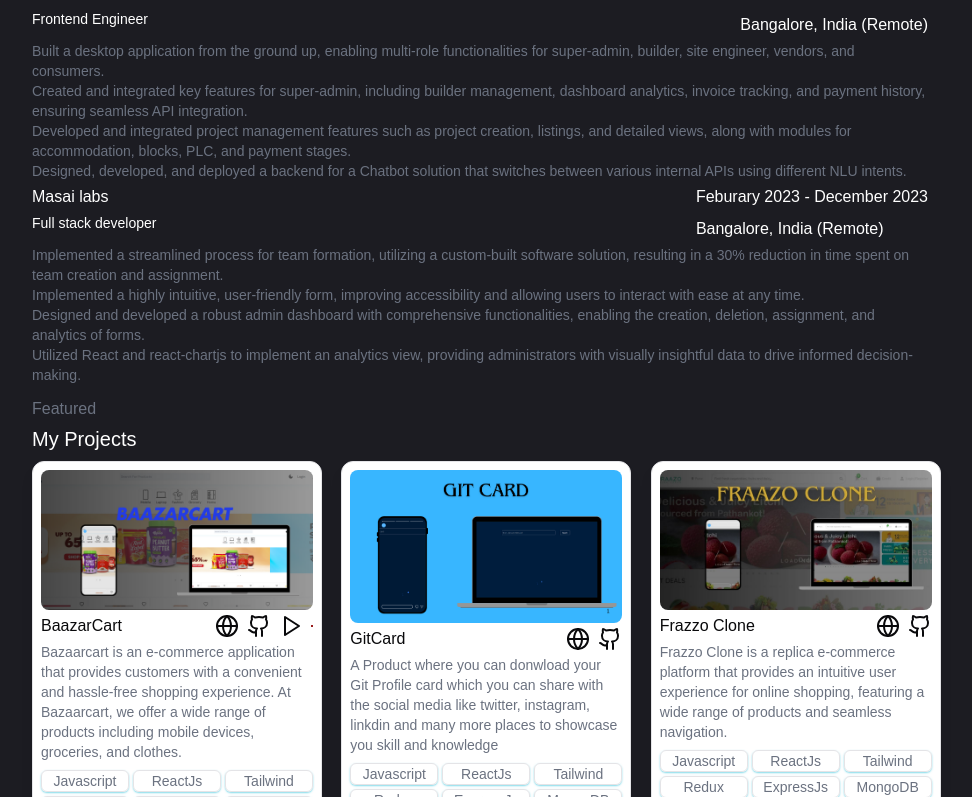
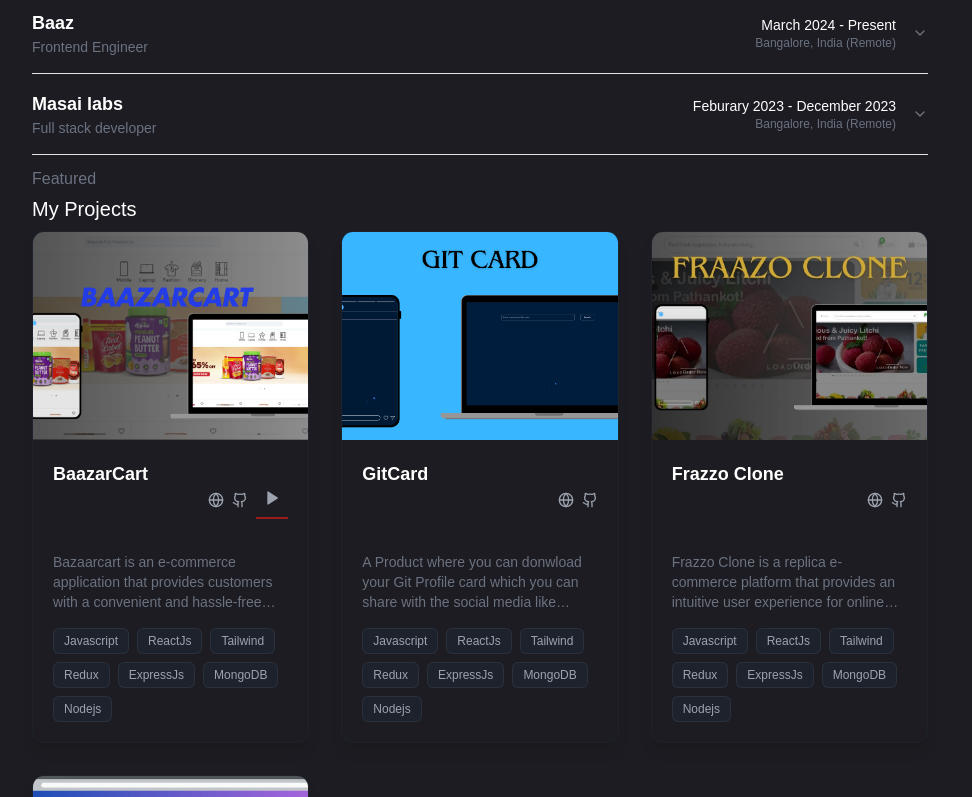
Before and after one commit to hemant069/New-Portfolio, a Next.js app: page / in a window 1280 px wide. Shown: the part 623-1420 px from the top of the page, without its empty margins (160-1132 px from the left). Built offline with nearby package versions, Linux system fonts and the light colour scheme.

Commit message:
card component added with some microinteraction

```diff
--- a/components/ProjectCard.tsx
+++ b/components/ProjectCard.tsx
@@ -3,76 +3,202 @@ import React, { useState } from "react";
 import {
   Card,
   CardContent,
-  CardDescription,
-  CardFooter,
-  CardHeader,
-  CardTitle,
 } from "@/components/ui/card";
 import Image from "next/image";
-import { Button } from "./ui/button";
-import Eg from "../public/my_ai_img-removebg-preview (1).png";
-
-import ReactPlayer from "react-player";
-import VideoComponent from "./ui/VideoComponent";
 import { Dialog, DialogTrigger } from "./ui/dialog";
 import Link from "next/link";
 import { projectTypes } from "@/types/projectTypes";
 import { Github, Globe, Play } from "lucide-react";
+import { motion } from "framer-motion";
+import VideoComponent from "./ui/VideoComponent";
 
-const ProjectCard = ({ data }: { data: projectTypes }) => {
+const ProjectCard = ({ data, index }: { data: projectTypes; index?: number }) => {
   const [isVideo, setisVideo] = useState(false);
+  const [isHovered, setIsHovered] = useState(false);
+
   return (
-    <>
-      <Card className="m-auto hover:scale-105 ease-in-out duration-150 cursor-pointer shadow-lg   ">
-        <CardContent className="w-[18rem] h-[26rem] p-2 rounded-lg m-auto">
+    <motion.div
+      initial={{ opacity: 0, y: 20 }}
+      animate={{ opacity: 1, y: 0 }}
+      transition={{ duration: 0.4, delay: (index || 0) * 0.1 }}
+      whileHover={{ y: -4 }}
+      className="w-full max-w-sm sm:max-w-md md:max-w-sm lg:max-w-sm xl:max-w-sm mx-auto"
+    >
+      <Card
+        className="group relative overflow-hidden bg-[#1c1c22] border border-gray-800/50 shadow-lg hover:shadow-xl hover:shadow-indigo-500/10 transition-all duration-300 h-full flex flex-col"
+        onMouseEnter={() => setIsHovered(true)}
+        onMouseLeave={() => setIsHovered(false)}
+      >
+        <CardContent className="p-0 flex flex-col h-full">
+          {/* Image Container */}
+          <div className="relative overflow-hidden">
+            <motion.div
+              whileHover={{ scale: 1.03 }}
+              transition={{ duration: 0.3, ease: "easeOut" }}
+              className="w-full"
+            >
               <Image
                 src={data.img}
-            width={350}
+                width={400}
                 height={250}
-            className="w-full rounded-lg object-cover "
+                className="w-full h-40 sm:h-44 md:h-48 lg:h-52 object-cover"
                 alt={`${data.name} project image`}
               />
-          <div className="flex  w-full items-center justify-between">
-            <p className="">{data.name}</p>
-            <div className="flex items-center justify-between gap-2 ">
+            </motion.div>
 
-              <Link href={data.live_link}>
-                <Globe />
+            {/* Overlay on Hover - Desktop/Tablet */}
+            <motion.div
+              initial={{ opacity: 0 }}
+              animate={{ opacity: isHovered ? 1 : 0 }}
+              transition={{ duration: 0.2 }}
+              className="absolute inset-0 bg-black/40 hidden sm:flex items-center justify-center gap-3 sm:gap-4"
+            >
+              <motion.div
+                initial={{ scale: 0.8, opacity: 0 }}
+                animate={{
+                  scale: isHovered ? 1 : 0.8,
+                  opacity: isHovered ? 1 : 0
+                }}
+                transition={{ duration: 0.2 }}
+                whileHover={{ scale: 1.1 }}
+                whileTap={{ scale: 0.95 }}
+              >
+                <Link
+                  href={data.live_link}
+                  target="_blank"
+                  rel="noopener noreferrer"
+                  className="flex items-center justify-center w-9 h-9 sm:w-10 sm:h-10 rounded-full bg-white/20 backdrop-blur-sm border border-white/30 hover:bg-white/30 transition-colors"
+                >
+                  <Globe className="w-3.5 h-3.5 sm:w-4 sm:h-4 text-white" />
                 </Link>
+              </motion.div>
 
-
-              <Link href={data.github_link}>
-                <Github />
-              </Link>
-
-              {!data.video ? null : (
+              {data.video && (
+                <motion.div
+                  initial={{ scale: 0.8, opacity: 0 }}
+                  animate={{
+                    scale: isHovered ? 1 : 0.8,
+                    opacity: isHovered ? 1 : 0
+                  }}
+                  transition={{ duration: 0.2, delay: 0.05 }}
+                  whileHover={{ scale: 1.1 }}
+                  whileTap={{ scale: 0.95 }}
+                >
                   <Dialog>
                     <DialogTrigger
-                    className=""
+                      className="flex items-center justify-center w-9 h-9 sm:w-10 sm:h-10 rounded-full bg-white/20 backdrop-blur-sm border border-white/30 hover:bg-white/30 transition-colors"
                       onClick={() => setisVideo(true)}
                     >
-                    <Play />
+                      <Play className="w-3.5 h-3.5 sm:w-4 sm:h-4 text-white fill-white" />
                     </DialogTrigger>
                     <VideoComponent isVideo={isVideo} video={data.video} />
                   </Dialog>
+                </motion.div>
+              )}
+
+              <motion.div
+                initial={{ scale: 0.8, opacity: 0 }}
+                animate={{
+                  scale: isHovered ? 1 : 0.8,
+                  opacity: isHovered ? 1 : 0
+                }}
+                transition={{ duration: 0.2, delay: 0.1 }}
+                whileHover={{ scale: 1.1 }}
+                whileTap={{ scale: 0.95 }}
+              >
+                <Link
+                  href={data.github_link}
+                  target="_blank"
+                  rel="noopener noreferrer"
+                  className="flex items-center justify-center w-9 h-9 sm:w-10 sm:h-10 rounded-full bg-white/20 backdrop-blur-sm border border-white/30 hover:bg-white/30 transition-colors"
+                >
+                  <Github className="w-3.5 h-3.5 sm:w-4 sm:h-4 text-white" />
+                </Link>
+              </motion.div>
+            </motion.div>
+          </div>
+
+          {/* Content Section */}
+          <div className="p-3 sm:p-4 md:p-5 space-y-2 sm:space-y-3 flex-1 flex flex-col">
+            {/* Title and Links */}
+            <div className="flex items-start justify-between gap-2 sm:gap-3">
+              <motion.h3
+                className="text-base sm:text-lg md:text-lg font-bold text-white flex-1 min-w-0"
+                whileHover={{ x: 2 }}
+              >
+                <span className="break-words">{data.name}</span>
+              </motion.h3>
+
+              {/* Links - Always Visible */}
+              <div className="flex items-center gap-1 sm:gap-2 flex-shrink-0">
+                <motion.div whileHover={{ scale: 1.1 }} whileTap={{ scale: 0.9 }}>
+                  <Link
+                    href={data.live_link}
+                    target="_blank"
+                    rel="noopener noreferrer"
+                    className="p-1.5 sm:p-2 rounded-md hover:bg-gray-800/50 transition-colors"
+                    aria-label="Visit live site"
+                  >
+                    <Globe className="w-3.5 h-3.5 sm:w-4 sm:h-4 text-gray-400 hover:text-white transition-colors" />
+                  </Link>
+                </motion.div>
+
+                <motion.div whileHover={{ scale: 1.1 }} whileTap={{ scale: 0.9 }}>
+                  <Link
+                    href={data.github_link}
+                    target="_blank"
+                    rel="noopener noreferrer"
+                    className="p-1.5 sm:p-2 rounded-md hover:bg-gray-800/50 transition-colors"
+                    aria-label="View on GitHub"
+                  >
+                    <Github className="w-3.5 h-3.5 sm:w-4 sm:h-4 text-gray-400 hover:text-white transition-colors" />
+                  </Link>
+                </motion.div>
+
+                {data.video && (
+                  <motion.div whileHover={{ scale: 1.1 }} whileTap={{ scale: 0.9 }}>
+                    <Dialog>
+                      <DialogTrigger
+                        className="p-1.5 sm:p-2 rounded-md hover:bg-gray-800/50 transition-colors"
+                        onClick={() => setisVideo(true)}
+                        aria-label="Play video"
+                      >
+                        <Play className="w-3.5 h-3.5 sm:w-4 sm:h-4 text-gray-400 hover:text-white transition-colors fill-gray-400" />
+                      </DialogTrigger>
+                      <VideoComponent isVideo={isVideo} video={data.video} />
+                    </Dialog>
+                  </motion.div>
                 )}
               </div>
             </div>
-          <p className="text-start text-sm text-gray-500 ">{data.description}</p>
-          <div className="text-sm mt-2 w-full  grid grid-cols-3 gap-1 text-gray-500 ">
-            {data?.tech?.split(",").map((el, i) => (
-              <p
+
+            {/* Description */}
+            <p className="text-xs sm:text-sm text-gray-500 leading-relaxed line-clamp-2 sm:line-clamp-3 flex-1">
+              {data.description}
+            </p>
+
+            {/* Tech Stack Tags */}
+            <div className="flex flex-wrap gap-1.5 sm:gap-2 pt-1">
+              {data?.tech?.split(",").map((tech, i) => (
+                <motion.span
                   key={i}
-                className=" border text-center rounded-md shadow-sm shadow-cyan-500/50 "
+                  initial={{ opacity: 0, scale: 0.9 }}
+                  animate={{ opacity: 1, scale: 1 }}
+                  transition={{ delay: (index || 0) * 0.03 + i * 0.03 }}
+                  whileHover={{
+                    scale: 1.05,
+                    backgroundColor: "rgba(255, 255, 255, 0.1)"
+                  }}
+                  className="px-2 sm:px-2.5 py-0.5 sm:py-1 text-[10px] sm:text-xs text-gray-400 bg-gray-800/50 border border-gray-700/50 rounded-md transition-all duration-200"
                 >
-                {el}
-              </p>
+                  {tech.trim()}
+                </motion.span>
               ))}
             </div>
-
+          </div>
         </CardContent>
       </Card>
-    </>
+    </motion.div>
   );
 };
 
--- a/components/WorkExperience.tsx
+++ b/components/WorkExperience.tsx
@@ -1,37 +1,53 @@
 import { companies } from '@/data/companiesData'
-import React from 'react'
+
+import {
+    Accordion,
+    AccordionContent,
+    AccordionItem,
+    AccordionTrigger,
+} from "@/components/ui/accordion"
 
 const WorkExperience = () => {
     return (
         <div className='w-full'>
-
-            <div className=' text-start'>
+            <div className='text-start'>
                 <h3 className='text-md text-gray-500 mt-2 '>Featured</h3>
                 <h1 className='text-xl'>Work Experience</h1>
             </div>
-            <div>
-                {
-                    companies.map((item, index) => <div key={index}>
-                        <div className='flex justify-between'>
-                            <div>
-                                <h1>{item.name}</h1>
-                                <p className='text-sm'>{item.role}</p>
-                            </div>
-                            <div>
-                                <h1>{item.joinning_date} - {item.end_date}</h1>
-                                <p>{item.location}</p>
-                            </div>
-                        </div>
-                        <div>
-                            {/* Icons adding after description */}
-                        </div>
-                        <div>
-                            {
-                                item.description.map((desc: string, ind: number) => <p className='text-sm text-gray-500' key={ind}>{desc}</p>)
-                            }
-                        </div>
-                    </div>)
-                }
+
+            <div className='mt-4'>
+                <Accordion type="single" collapsible className="w-full">
+                    {companies.map((item, index) => (
+                        <AccordionItem key={index} value={`item-${index}`}>
+                            <AccordionTrigger className="hover:no-underline">
+                                <div className='flex justify-between items-center w-full pr-4'>
+                                    <div className='text-left'>
+                                        <h1 className='text-lg font-semibold'>{item.name}</h1>
+                                        <p className='text-sm text-gray-500'>{item.role}</p>
+                                    </div>
+                                    <div className='text-right'>
+                                        <p className='text-sm font-medium'>{item.joinning_date} - {item.end_date}</p>
+                                        <p className='text-xs text-gray-500'>{item.location}</p>
+                                    </div>
+                                </div>
+                            </AccordionTrigger>
+                            <AccordionContent>
+                                <div className='space-y-2 pt-2'>
+                                    {item.description.map((desc: string, ind: number) => (
+                                        <p className='text-sm text-gray-500' key={ind}>
+                                            {desc}
+                                        </p>
+                                    ))}
+                                    <div className='pt-2'>
+                                        <p className='text-xs text-gray-400'>
+                                            <span className='font-semibold'>Tools:</span> {item.tools}
+                                        </p>
+                                    </div>
+                                </div>
+                            </AccordionContent>
+                        </AccordionItem>
+                    ))}
+                </Accordion>
             </div>
         </div>
     )
--- /dev/null
+++ b/components/ui/accordion.tsx
@@ -0,0 +1,57 @@
+"use client"
+
+import * as React from "react"
+import * as AccordionPrimitive from "@radix-ui/react-accordion"
+import { ChevronDown } from "lucide-react"
+
+import { cn } from "@/lib/utils"
+
+const Accordion = AccordionPrimitive.Root
+
+const AccordionItem = React.forwardRef<
+  React.ElementRef<typeof AccordionPrimitive.Item>,
+  React.ComponentPropsWithoutRef<typeof AccordionPrimitive.Item>
+>(({ className, ...props }, ref) => (
+  <AccordionPrimitive.Item
+    ref={ref}
+    className={cn("border-b", className)}
+    {...props}
+  />
+))
+AccordionItem.displayName = "AccordionItem"
+
+const AccordionTrigger = React.forwardRef<
+  React.ElementRef<typeof AccordionPrimitive.Trigger>,
+  React.ComponentPropsWithoutRef<typeof AccordionPrimitive.Trigger>
+>(({ className, children, ...props }, ref) => (
+  <AccordionPrimitive.Header className="flex">
+    <AccordionPrimitive.Trigger
+      ref={ref}
+      className={cn(
+        "flex flex-1 items-center justify-between py-4 text-sm font-medium transition-all hover:underline text-left [&[data-state=open]>svg]:rotate-180",
+        className
+      )}
+      {...props}
+    >
+      {children}
+      <ChevronDown className="h-4 w-4 shrink-0 text-muted-foreground transition-transform duration-200" />
+    </AccordionPrimitive.Trigger>
+  </AccordionPrimitive.Header>
+))
+AccordionTrigger.displayName = AccordionPrimitive.Trigger.displayName
+
+const AccordionContent = React.forwardRef<
+  React.ElementRef<typeof AccordionPrimitive.Content>,
+  React.ComponentPropsWithoutRef<typeof AccordionPrimitive.Content>
+>(({ className, children, ...props }, ref) => (
+  <AccordionPrimitive.Content
+    ref={ref}
+    className="overflow-hidden text-sm data-[state=closed]:animate-accordion-up data-[state=open]:animate-accordion-down"
+    {...props}
+  >
+    <div className={cn("pb-4 pt-0", className)}>{children}</div>
+  </AccordionPrimitive.Content>
+))
+AccordionContent.displayName = AccordionPrimitive.Content.displayName
+
+export { Accordion, AccordionItem, AccordionTrigger, AccordionContent }
--- a/package.json
+++ b/package.json
@@ -10,6 +10,7 @@
   },
   "dependencies": {
     "@hookform/resolvers": "^3.9.1",
+    "@radix-ui/react-accordion": "^1.2.12",
     "@radix-ui/react-dialog": "^1.1.2",
     "@radix-ui/react-label": "^2.1.0",
     "@radix-ui/react-slot": "^1.1.0",
```
Also changed, not shown: 1 other file (tests, documents, lock files or other folders). Lines whose indentation alone changed are shown as unchanged.
